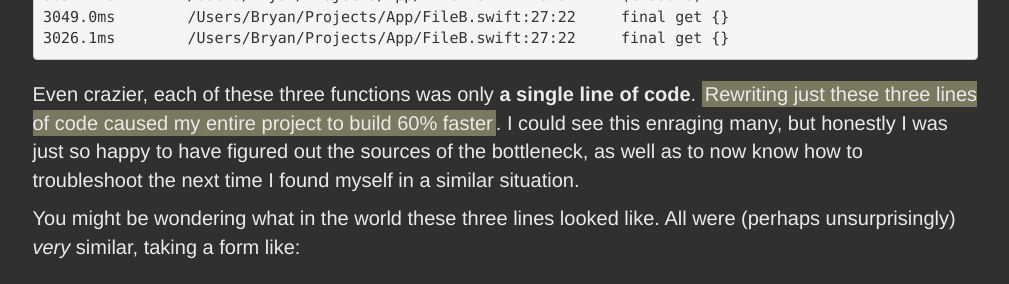
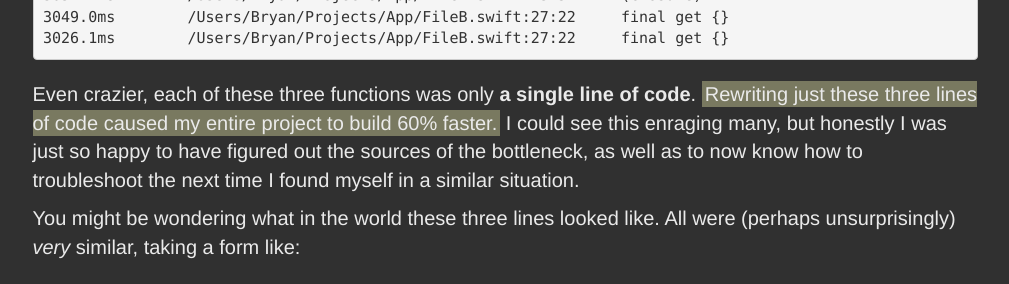
Before and after one commit to irace/irace.github.com, a Jekyll site: the page built from _posts/2016-01-18-profiling-your-swift-compilation-times.md, in a window 1280 px wide and 900 px high, scrolled down 2338 px. Shown: the part 177-461 px from the top of the window, without its empty margins (135-1144 px from the left). Built offline with Jekyll 4.4.1, drawn with Linux system fonts in a browser that asks for light colours; nearby versions of some CDN libraries.

Commit message:
Move a period

```diff
--- a/_posts/2016-01-18-profiling-your-swift-compilation-times.md
+++ b/_posts/2016-01-18-profiling-your-swift-compilation-times.md
@@ -46,7 +46,7 @@ At this point, the question was whether I’d actually be able to derive actiona
 3026.1ms	/Users/Bryan/Projects/App/FileB.swift:27:22	final get {}
 {% endhighlight %}
 
-Even crazier, each of these three functions was only **a single line of code**. <mark>Rewriting just these three lines of code caused my entire project to build 60% faster</mark>. I could see this enraging many, but honestly I was just so happy to have figured out the sources of the bottleneck, as well as to now know how to troubleshoot the next time I found myself in a similar situation.
+Even crazier, each of these three functions was only **a single line of code**. <mark>Rewriting just these three lines of code caused my entire project to build 60% faster.</mark> I could see this enraging many, but honestly I was just so happy to have figured out the sources of the bottleneck, as well as to now know how to troubleshoot the next time I found myself in a similar situation.
 
 You might be wondering what in the world these three lines looked like. All were (perhaps unsurprisingly) *very* similar, taking a form like:
 
```
